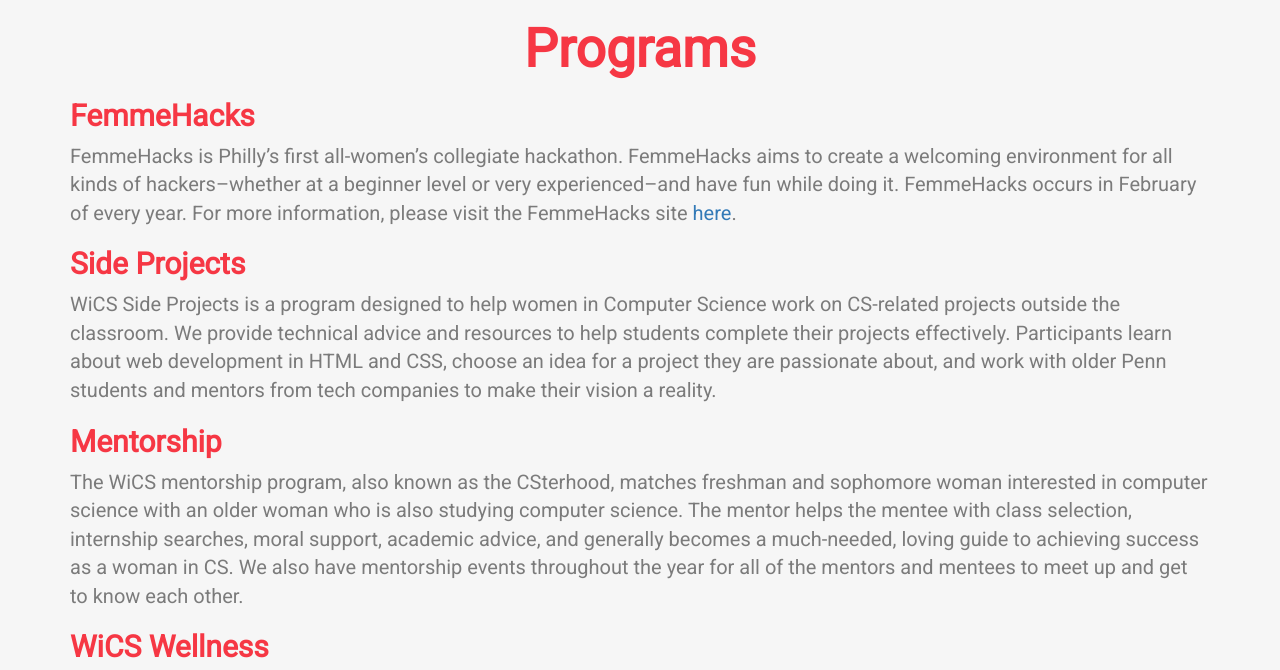
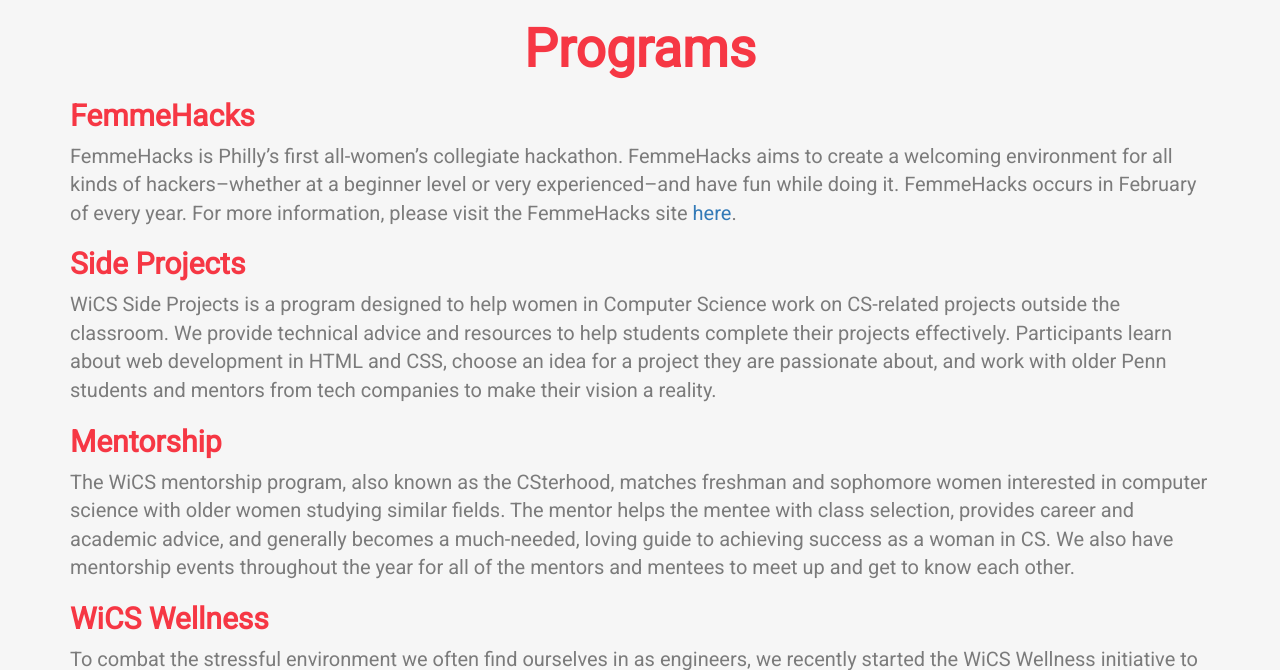
Before and after one commit to sneha-advani/WiCS-Website, a plain HTML site: page programs.html in a window 1280 px wide. Shown: the part 72-742 px from the top of the page. Drawn offline with nearby package versions, Linux system fonts and the light colour scheme.

Commit message:
Changed program descriptions

```diff
--- a/programs.html
+++ b/programs.html
@@ -53,7 +53,7 @@
                     <h2>Side Projects</h2>
                         <div>WiCS Side Projects is a program designed to help women in Computer Science work on CS-related projects outside the classroom. We provide technical advice and resources to help students complete their projects effectively. Participants learn about web development in HTML and CSS, choose an idea for a project they are passionate about, and work with older Penn students and mentors from tech companies to make their vision a reality.</div>
                     <h2>Mentorship</h2>
-                        <div>The WiCS mentorship program, also known as the CSterhood, matches freshman and sophomore woman interested in computer science with an older woman who is also studying computer science. The mentor helps the mentee with class selection, internship searches, moral support, academic advice, and generally becomes a much-needed, loving guide to achieving success as a woman in CS. We also have mentorship events throughout the year for all of the mentors and mentees to meet up and get to know each other.</div>
+                        <div>The WiCS mentorship program, also known as the CSterhood, matches freshman and sophomore women interested in computer science with older women studying similar fields. The mentor helps the mentee with class selection, provides career and academic advice, and generally becomes a much-needed, loving guide to achieving success as a woman in CS. We also have mentorship events throughout the year for all of the mentors and mentees to meet up and get to know each other.</div>
                     <h2>WiCS Wellness</h2>
                         <div>To combat the stressful environment we often find ourselves in as engineers, we recently started the WiCS Wellness initiative to promote healthy habits and stress relief for women at Penn. During midterm season, we distribute goodie bags for students to send to each other, filled with baked goods, candy, and positive messages. We hope to create a fun and welcoming environment for all women in computer science at Penn!</div>
                     <h2>Residential Program</h2>
```
